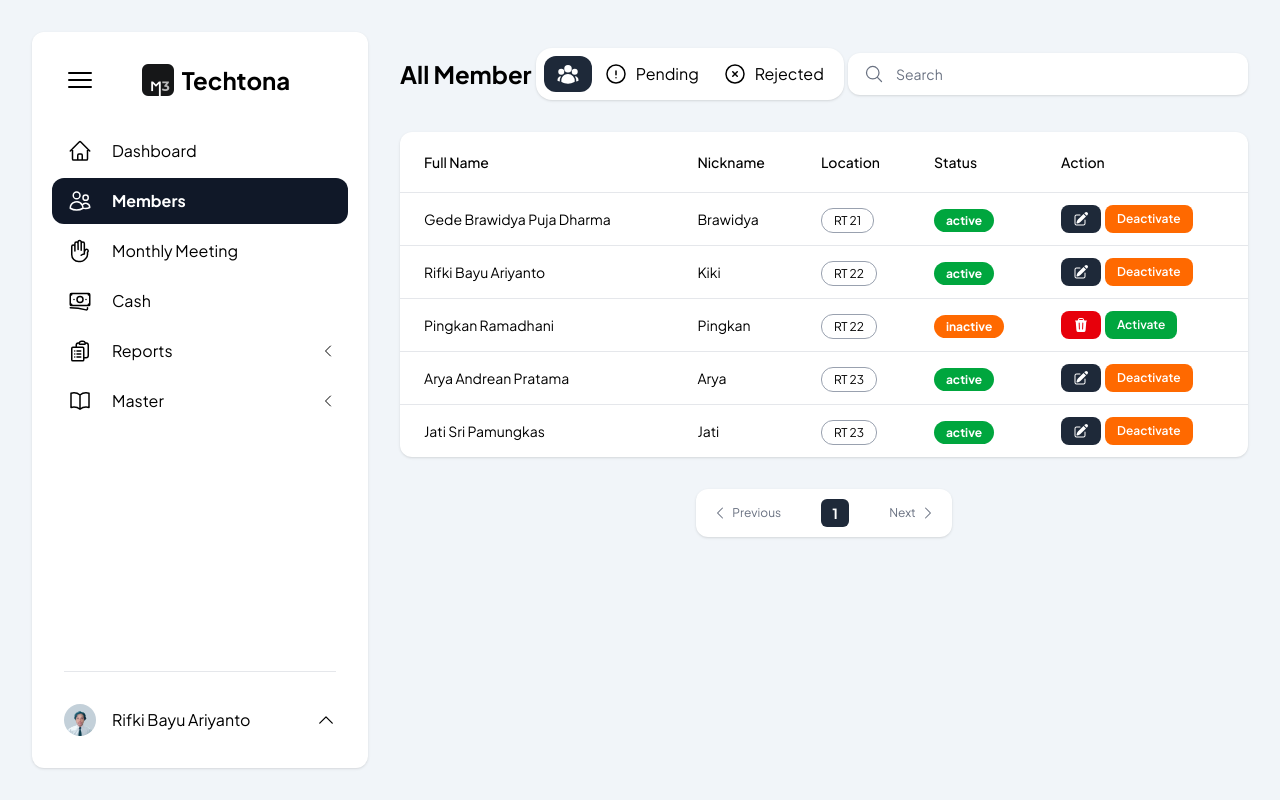
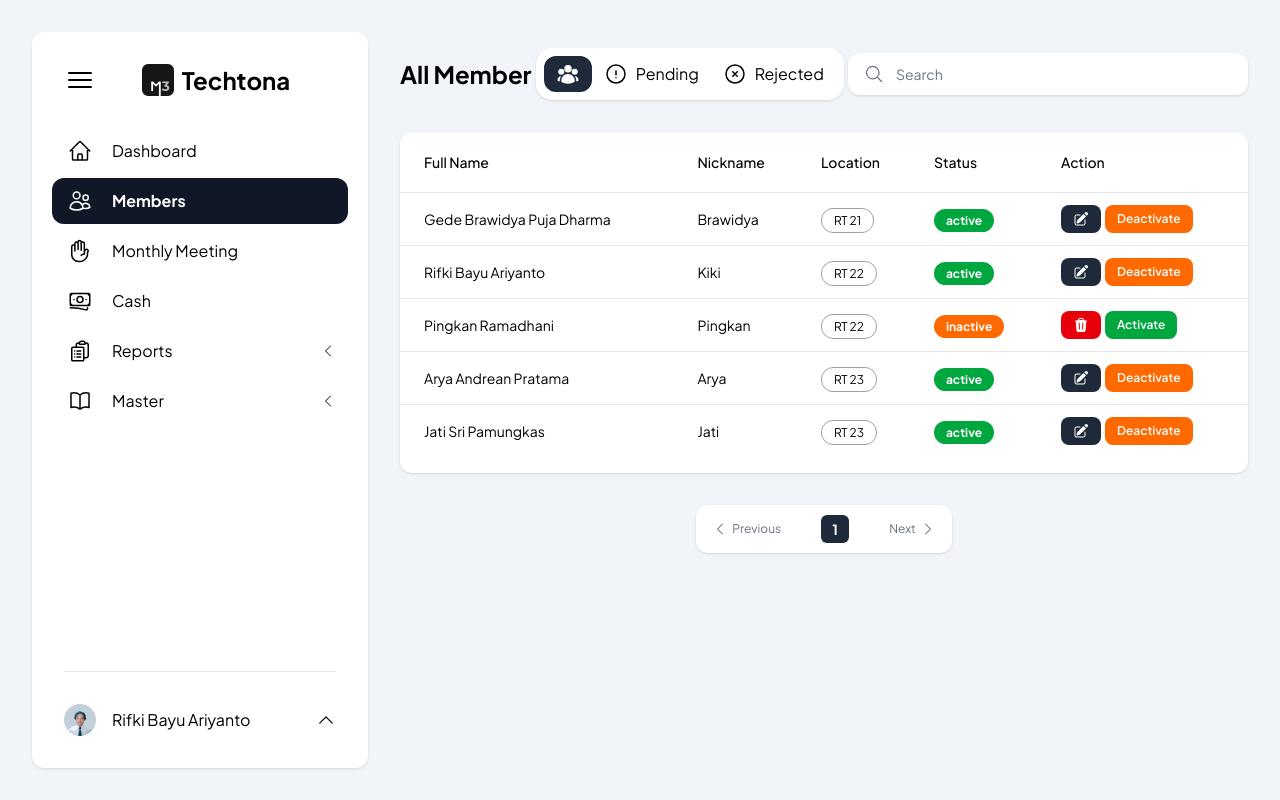
Before and after one commit to rifkibayuariy/karang-taruna, a Next.js app: page /admin/members in a window 1280 px wide. Built offline with nearby package versions, Linux system fonts and the light colour scheme.

Commit message:
forgot padding bottom

```diff
--- a/components/admin/members/table.tsx
+++ b/components/admin/members/table.tsx
@@ -16,7 +16,7 @@ const members = [
 export default function Table() {
     return (
         <>
-            <div className="bg-white rounded-xl shadow-sm md:not-first:pb-4">
+            <div className="bg-white rounded-xl shadow-sm md:pb-4">
                 <div className="md:hidden flex-col gap-4">
 
                 </div>
```
